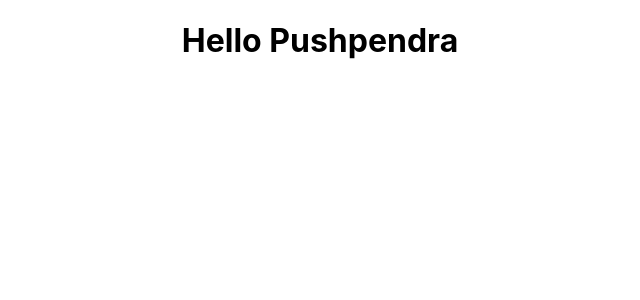
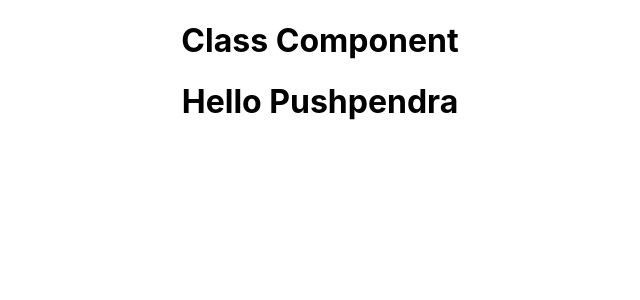
Before and after one commit to pushpendraaaa/learn-reactjs, a React (Create React App) app: page / in a window 1280 px wide. Shown: the top 300 px of the page, without its empty margins (320-960 px from the left). Built offline with nearby package versions, Linux system fonts and the light colour scheme.

Commit message:
Introduction to Class Component

```diff
--- a/src/App.js
+++ b/src/App.js
@@ -1,10 +1,12 @@
 import "./App.css";
-import Greet from "./components/01Greet";
+import GreetFunctional from "./components/01GreetFunctional";
+import WelcomeClass from "./components/02WelcomeClass";
 
 function App() {
 	return (
 		<div className="App">
-			<Greet />
+			<WelcomeClass />
+			<GreetFunctional />
 			{/* <p>Hello World!</p> */}
 		</div>
 	);
--- a/src/components/01Greet.js
+++ b/src/components/01GreetFunctional.js
@@ -1,6 +1,6 @@
 import React from "react";
 
-const Greet = () => <h1>Hello Pushpendra</h1>;
+const GreetFunctional = () => <h1>Hello Pushpendra</h1>;
 
 // const Greet = () => {
 // 	return (
@@ -18,4 +18,4 @@ const Greet = () => <h1>Hello Pushpendra</h1>;
 // 	);
 // }
 
-export default Greet;
+export default GreetFunctional;
--- /dev/null
+++ b/src/components/02WelcomeClass.js
@@ -0,0 +1,7 @@
+import React, { Component } from "react";
+
+export default class WelcomeClass extends Component {
+	render() {
+		return <h1>Class Component</h1>;
+	}
+}
```
